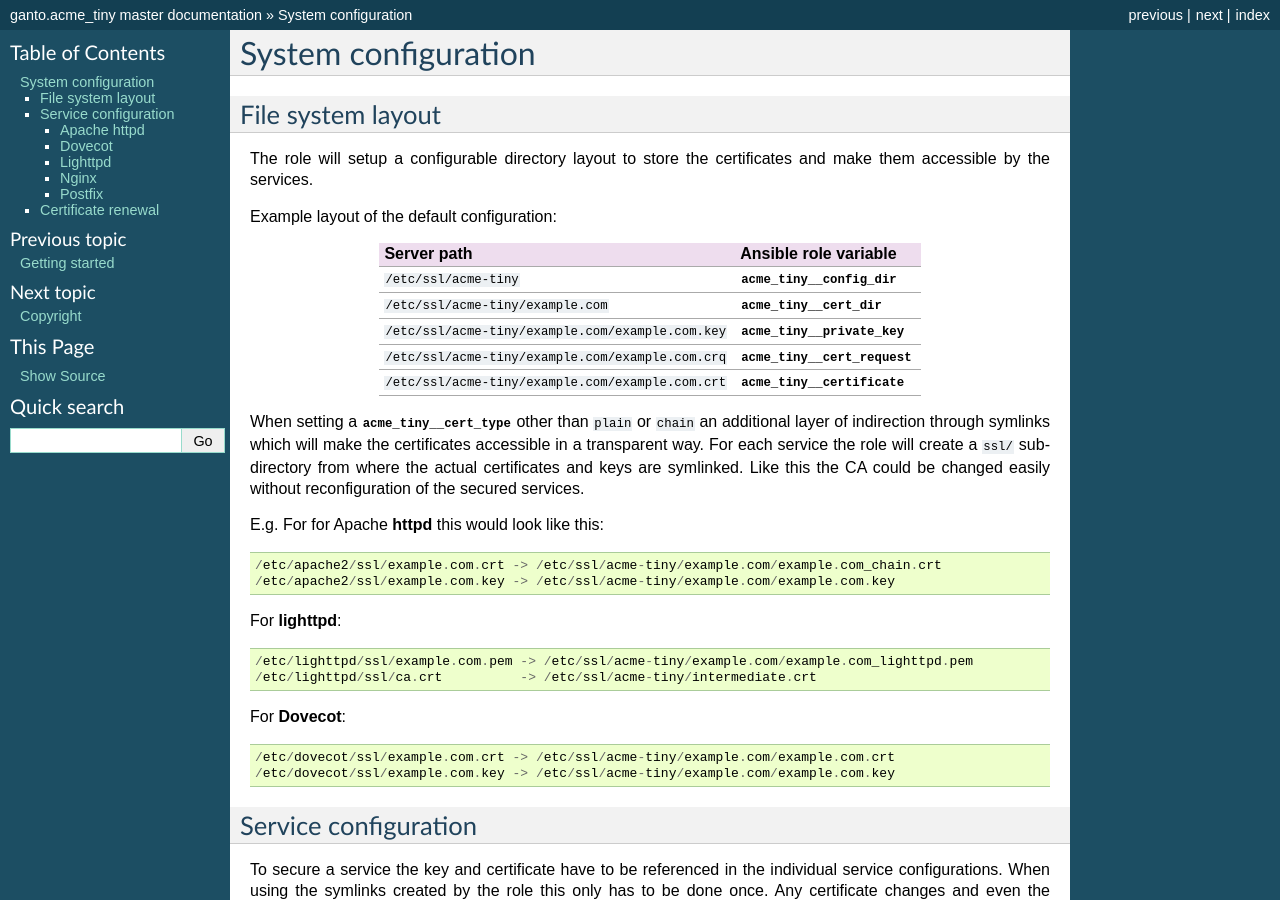
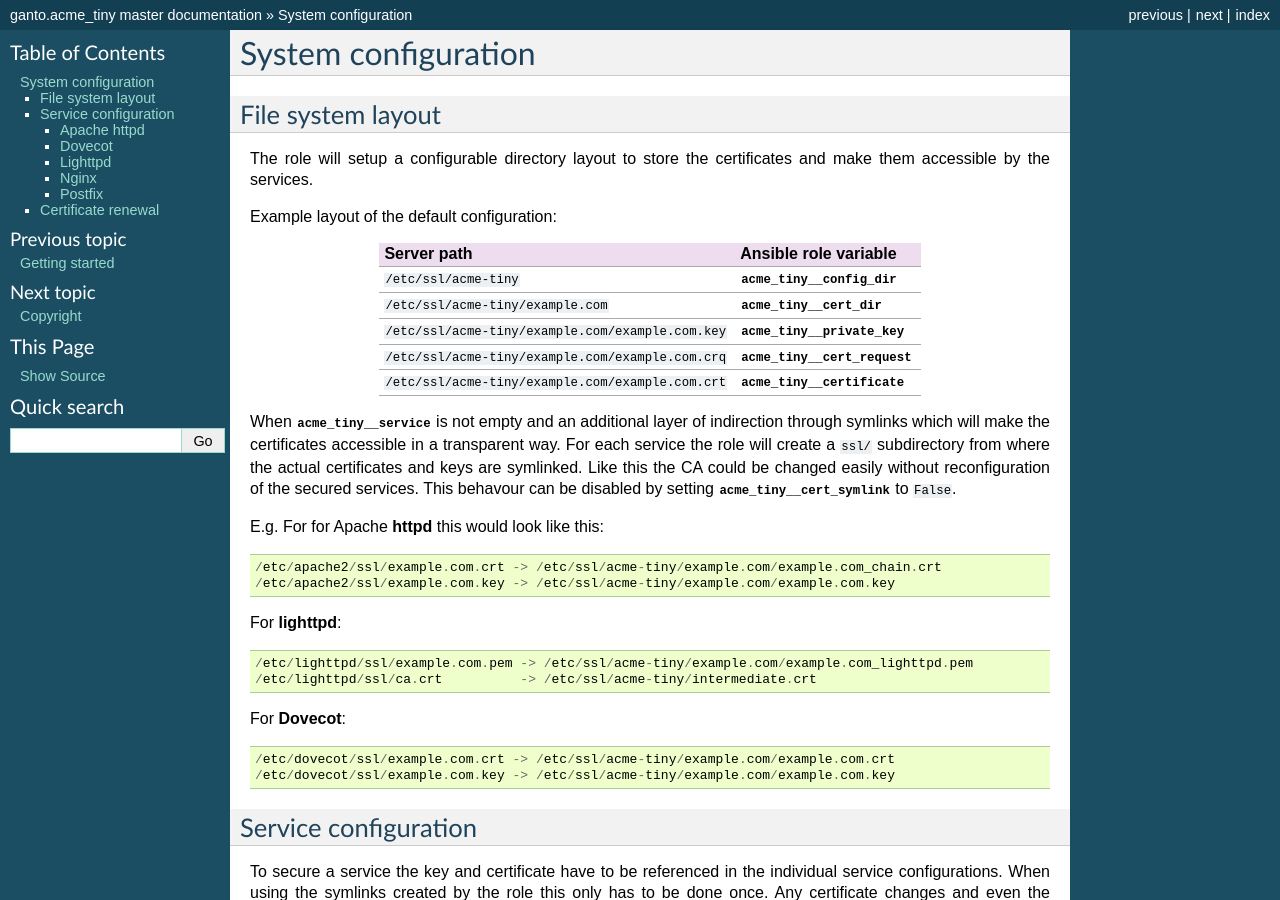
Before and after one commit to ganto/ansible-acme_tiny, a Sphinx documentation site: the page built from docs/system-configuration.rst, in a window 1280 px wide and 900 px high. Built offline with Sphinx 7.4.7, drawn with Linux system fonts in a browser that asks for light colours; pages that are not in the unit, such as notebooks, are missing from menus.

Commit message:
Fix documentation

```diff
--- a/docs/getting-started.rst
+++ b/docs/getting-started.rst
@@ -126,7 +126,7 @@ Such a variable file would look like this:
     #
 
     acme_tiny__domain: [ 'mydomain.com', 'www.mydomain.com' ]
-    acme_tiny__cert_type: 'nginx'
+    acme_tiny__service: 'nginx'
 
 ..
  Local Variables:
--- a/docs/system-configuration.rst
+++ b/docs/system-configuration.rst
@@ -21,12 +21,13 @@ Server path                                             Ansible role variable
 :file:`/etc/ssl/acme-tiny/example.com/example.com.crt`  :envvar:`acme_tiny__certificate`
 ======================================================= ==================================
 
-When setting a :envvar:`acme_tiny__cert_type` other than ``plain`` or ``chain``
-an additional layer of indirection through symlinks which will make the
-certificates accessible in a transparent way. For each service the role will
-create a :file:`ssl/` subdirectory from where the actual certificates and keys
-are symlinked. Like this the CA could be changed easily without reconfiguration
-of the secured services.
+When :envvar:`acme_tiny__service` is not empty and an additional layer of
+indirection through symlinks which will make the certificates accessible in
+a transparent way. For each service the role will create a :file:`ssl/`
+subdirectory from where the actual certificates and keys are symlinked. Like
+this the CA could be changed easily without reconfiguration of the secured
+services. This behavour can be disabled by setting
+:envvar:`acme_tiny__cert_symlink` to ``False``.
 
 E.g. For for Apache :program:`httpd` this would look like this::
 
```
